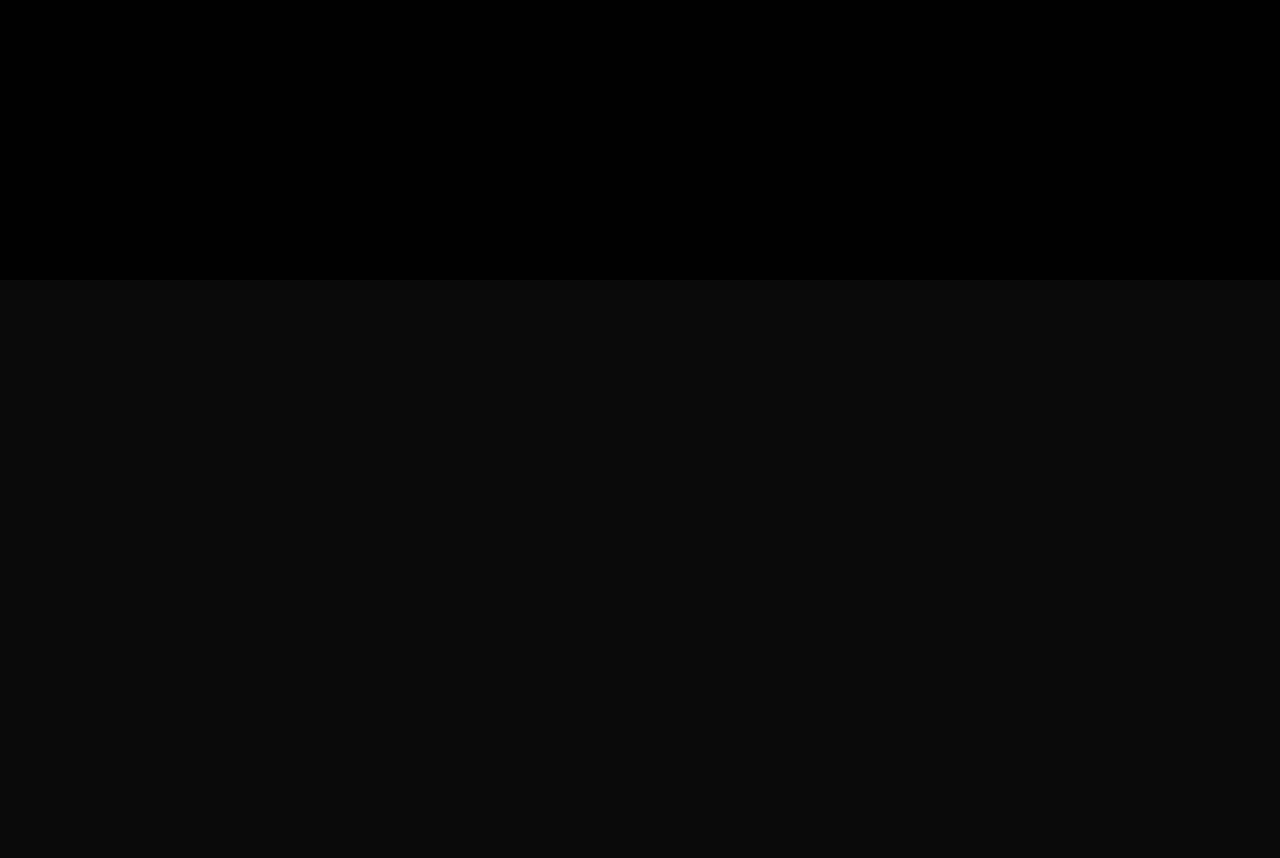
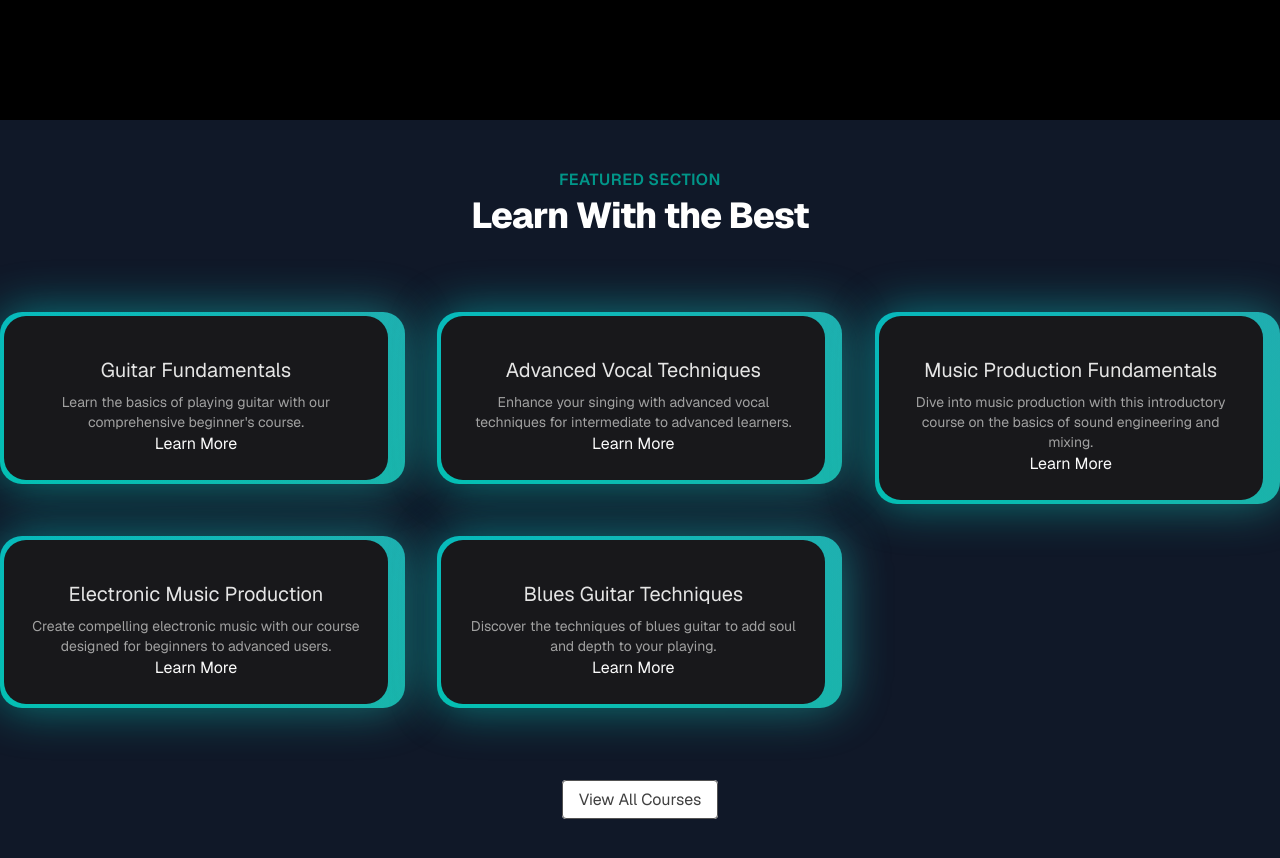
Before and after one commit to NJayantRao/Music_Academy_UI, a Next.js app: page / in a window 1280 px wide. Shown: the part 520-1378 px from the top of the page. Before the commit the page ends 800 px from the top, so only its background shows below. Built offline with nearby package versions, Linux system fonts and the light colour scheme.

Commit message:
added featured courses section

```diff
--- a/app/page.tsx
+++ b/app/page.tsx
@@ -1,3 +1,4 @@
+import FeaturedSection from "@/components/FeaturedSection";
 import HeroSection from "@/components/HeroSection";
 
 export default function Home() {
@@ -5,6 +6,7 @@
     <div className="flex min-h-screen items-center justify-center bg-zinc-50 font-sans dark:bg-black">
       <main className="min-h-screen w-full bg-black/96 antialiased bg-grid-white[0.02]">
         <HeroSection />
+        <FeaturedSection />
       </main>
     </div>
   );
--- /dev/null
+++ b/components/FeaturedSection.tsx
@@ -0,0 +1,67 @@
+"use client";
+import React from "react";
+import courseData from "@/data/music-courses.json";
+import Link from "next/link";
+import { BackgroundGradient } from "./ui/background-gradient";
+
+interface Course {
+  id: number;
+  title: string;
+  slug: string;
+  description: string;
+  price: number;
+  instructor: string;
+  isFeatured: boolean;
+  image: string;
+}
+
+const FeaturedSection = () => {
+  const featuredCourses = courseData.courses.filter(
+    (course: Course) => course.isFeatured,
+  );
+  return (
+    <div>
+      <div className="py-12 bg-gray-900">
+        <div className="text-center">
+          <h2 className="text-base text-teal-600 font-semibold tracking-wide uppercase">
+            Featured Section
+          </h2>
+          <h1 className="mt-2 text-3xl leading-8 font-extrabold tracking-tight text-white sm:text-4xl">
+            Learn With the Best
+          </h1>
+        </div>
+        <div className="mt-20">
+          <div className="grid grid-cols-1 sm:grid-cols-2 lg:grid-cols-3 gap-8 justify-center">
+            {featuredCourses.map((course: Course) => {
+              return (
+                <div key={course.id}>
+                  <BackgroundGradient className="flex flex-col rounded-[22px] bg-white dark:bg-zinc-900 overflow-hidden h-full max-w-sm">
+                    <div className="p-4 sm:p-6 flex flex-col items-center text-center flex-grow">
+                      <h2 className="text-lg sm:text-xl text-black mt-4 mb-2 dark:text-neutral-200">
+                        {course.title}
+                      </h2>
+                      <p className="text-sm text-neutral-600 dark:text-neutral-400 flex-grow">
+                        {course.description}
+                      </p>
+                      <Link href={`courses/${course.slug}`}>Learn More</Link>
+                    </div>
+                  </BackgroundGradient>
+                </div>
+              );
+            })}
+          </div>
+        </div>
+        <div className="mt-20 text-center">
+          <Link
+            className="px-4 py-2 rounded border border-neutral-600 text-neutral-700 bg-white hover:bg-gray-100 transition duration-200"
+            href={"/courses"}
+          >
+            View All Courses
+          </Link>
+        </div>
+      </div>
+    </div>
+  );
+};
+
+export default FeaturedSection;
--- a/components/HeroSection.tsx
+++ b/components/HeroSection.tsx
@@ -1,5 +1,6 @@
+"use client";
+import React from "react";
 import Link from "next/link";
-import React from "react";
 import { Spotlight } from "./ui/spotlight";
 import { Button } from "./ui/moving-border";
 
--- /dev/null
+++ b/components/ui/background-gradient.tsx
@@ -0,0 +1,72 @@
+import { cn } from "@/lib/utils";
+import React from "react";
+import { motion } from "motion/react";
+
+export const BackgroundGradient = ({
+  children,
+  className,
+  containerClassName,
+  animate = true,
+}: {
+  children?: React.ReactNode;
+  className?: string;
+  containerClassName?: string;
+  animate?: boolean;
+}) => {
+  const variants = {
+    initial: {
+      backgroundPosition: "0 50%",
+    },
+    animate: {
+      backgroundPosition: ["0, 50%", "100% 50%", "0 50%"],
+    },
+  };
+  return (
+    <div className={cn("relative p-[4px] group", containerClassName)}>
+      <motion.div
+        variants={animate ? variants : undefined}
+        initial={animate ? "initial" : undefined}
+        animate={animate ? "animate" : undefined}
+        transition={
+          animate
+            ? {
+                duration: 5,
+                repeat: Infinity,
+                repeatType: "reverse",
+              }
+            : undefined
+        }
+        style={{
+          backgroundSize: animate ? "400% 400%" : undefined,
+        }}
+        className={cn(
+          "absolute inset-0 rounded-3xl z-[1] opacity-60 group-hover:opacity-100 blur-xl  transition duration-500 will-change-transform",
+          " bg-[radial-gradient(circle_farthest-side_at_0_100%,#00ccb1,transparent),radial-gradient(circle_farthest-side_at_100%_0,#7b61ff,transparent),radial-gradient(circle_farthest-side_at_100%_100%,#ffc414,transparent),radial-gradient(circle_farthest-side_at_0_0,#1ca0fb,#141316)]"
+        )}
+      />
+      <motion.div
+        variants={animate ? variants : undefined}
+        initial={animate ? "initial" : undefined}
+        animate={animate ? "animate" : undefined}
+        transition={
+          animate
+            ? {
+                duration: 5,
+                repeat: Infinity,
+                repeatType: "reverse",
+              }
+            : undefined
+        }
+        style={{
+          backgroundSize: animate ? "400% 400%" : undefined,
+        }}
+        className={cn(
+          "absolute inset-0 rounded-3xl z-[1] will-change-transform",
+          "bg-[radial-gradient(circle_farthest-side_at_0_100%,#00ccb1,transparent),radial-gradient(circle_farthest-side_at_100%_0,#7b61ff,transparent),radial-gradient(circle_farthest-side_at_100%_100%,#ffc414,transparent),radial-gradient(circle_farthest-side_at_0_0,#1ca0fb,#141316)]"
+        )}
+      />
+
+      <div className={cn("relative z-10", className)}>{children}</div>
+    </div>
+  );
+};
--- a/package.json
+++ b/package.json
@@ -12,7 +12,7 @@
     "class-variance-authority": "^0.7.1",
     "clsx": "^2.1.1",
     "lucide-react": "^0.563.0",
-    "motion": "^12.29.3",
+    "motion": "^12.30.0",
     "next": "16.1.6",
     "radix-ui": "^1.4.3",
     "react": "19.2.3",
```
Also changed, not shown: 1 other file (tests, documents, lock files or other folders).
